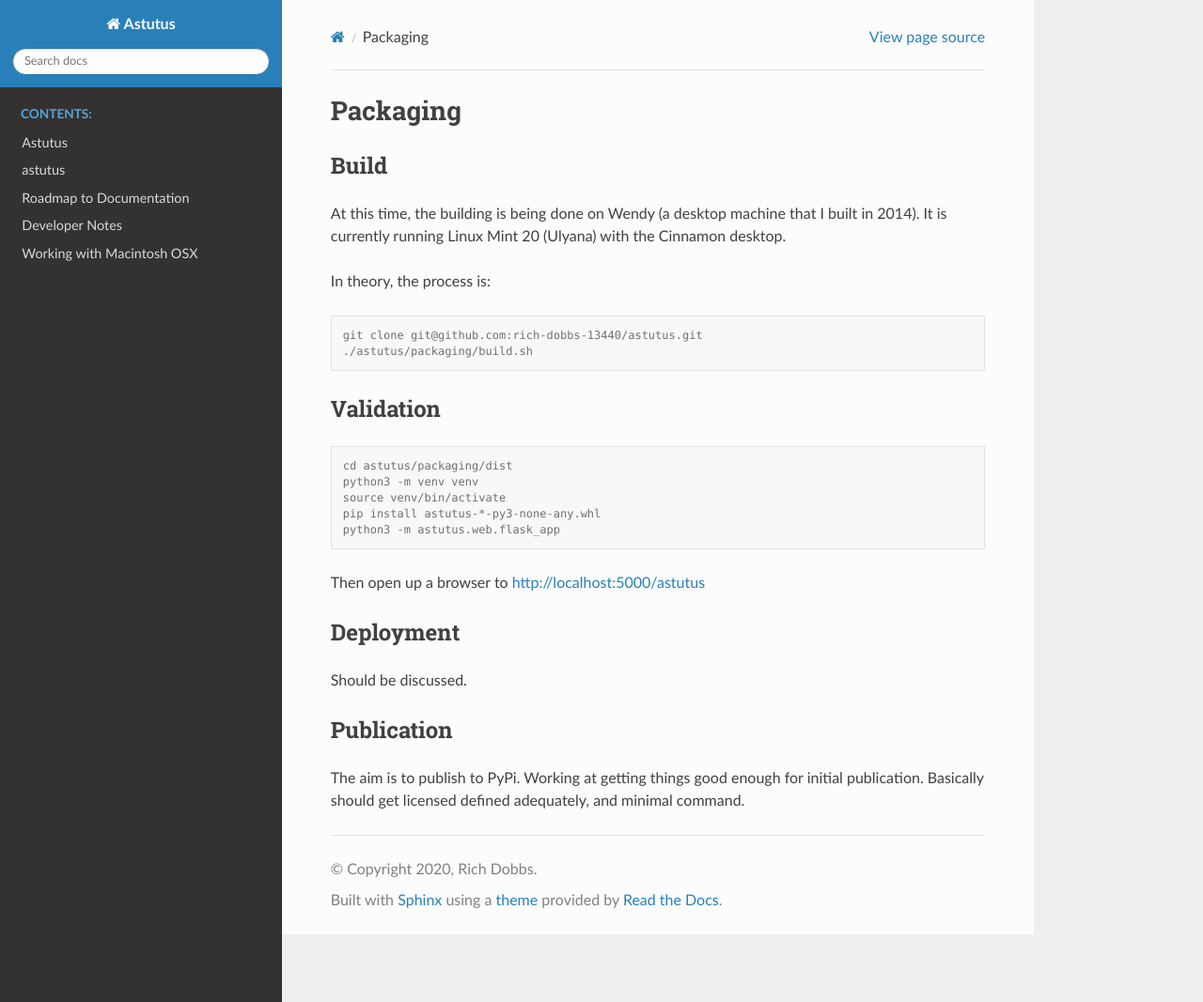
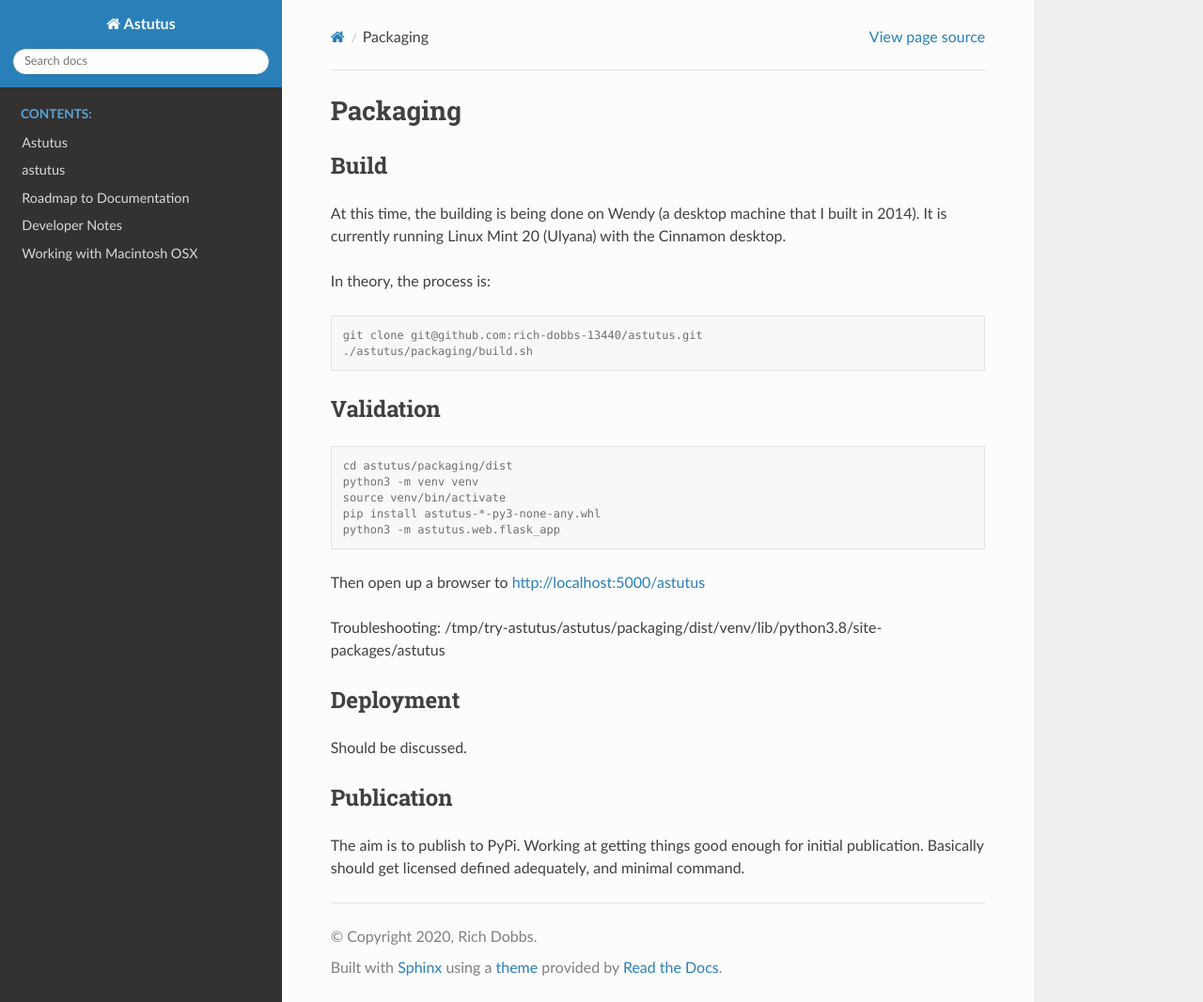
Before and after one commit to rich-dobbs-13440/astutus, a Sphinx documentation site: the page built from docs/source/packaging.rst, in a window 1280 px wide and 1067 px high. Shown: the whole window at 94% size. Built offline with Sphinx 7.4.7 and the Read the Docs theme 2.0.0, drawn with Linux system fonts in a browser that asks for light colours.

Commit message:
Trying to figure out missing templates

```diff
--- a/docs/source/packaging.rst
+++ b/docs/source/packaging.rst
@@ -30,6 +30,8 @@ Validation
 
 Then open up a browser to http://localhost:5000/astutus
 
+Troubleshooting:  /tmp/try-astutus/astutus/packaging/dist/venv/lib/python3.8/site-packages/astutus
+
 Deployment
 ----------
 
```
